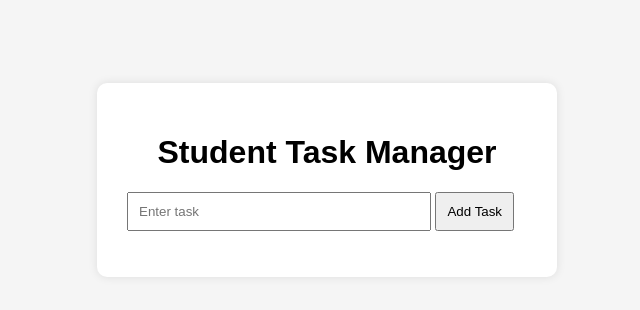
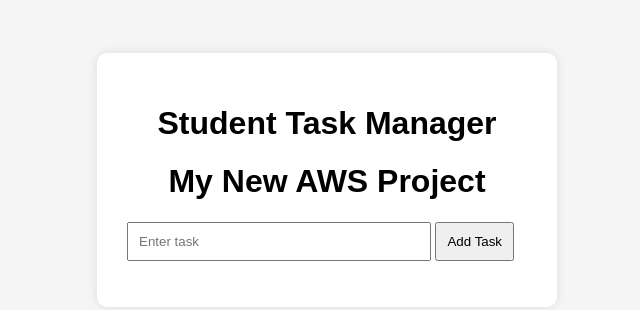
Before and after one commit to Moneeshwar-IT/cloud-mini-project, a website: page public/index.html in a window 1280 px wide. Shown: the part 228-538 px from the top of the page, without its empty margins (313-953 px from the left). Drawn offline with Linux system fonts and the light colour scheme; no server answers.

Commit message:
Add heading for new AWS project

```diff
--- a/public/index.html
+++ b/public/index.html
@@ -8,6 +8,7 @@
 
 <div class="container">
     <h1>Student Task Manager</h1>
+    <h1>My New AWS Project</h1>
 
     <input type="text" id="taskInput" placeholder="Enter task">
     <button onclick="addTask()">Add Task</button>
```
